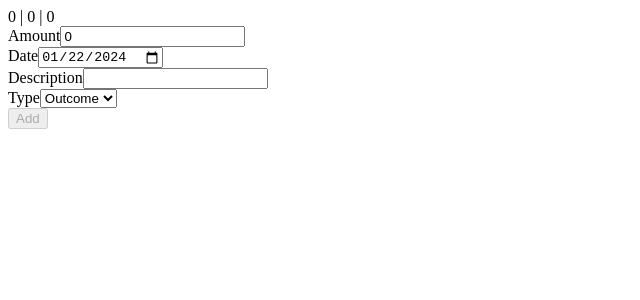
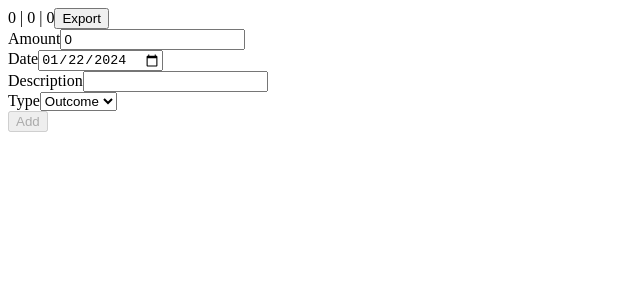
Before and after one commit to davdifr/minimalist-expense-tracker, an Angular app: page /main in a window 1280 px wide. Shown: the top 300 px of the page, without its empty margins (0-640 px from the left). Built offline with nearby package versions, Linux system fonts and the light colour scheme.

Commit message:
Add export functionality to main component

```diff
--- /dev/null
+++ b/src/app/components/export/export.component.html
@@ -0,0 +1 @@
+<p>export works!</p>
--- /dev/null
+++ b/src/app/components/export/export.component.ts
@@ -0,0 +1,44 @@
+import { Component, input } from '@angular/core';
+import { FinancialTransaction } from '../../models/transactions.models';
+
+@Component({
+    selector: 'app-export',
+    standalone: true,
+    imports: [],
+    template: `<button (click)="downloadTransactions()">Export</button>`,
+})
+export default class ExportComponent {
+    transactionList = input<FinancialTransaction[]>();
+
+    downloadTransactions(): void {
+        const data = this.transactionList();
+        const url = this.createBlobUrl(data);
+        this.downloadFromUrl(
+            url,
+            `transaction-list-${this.dateToString()}.txt`
+        );
+    }
+
+    private createBlobUrl(data: any): string {
+        const jsonData = JSON.stringify(data);
+        const blob = new Blob([jsonData], { type: 'text/plain' });
+        const url = window.URL.createObjectURL(blob);
+        return url;
+    }
+
+    private downloadFromUrl(url: string, filename: string): void {
+        const a = document.createElement('a');
+        a.href = url;
+        a.download = filename;
+        a.click();
+    }
+
+    private dateToString(): string {
+        const date = new Date();
+        const day = String(date.getDate()).padStart(2, '0');
+        const month = String(date.getMonth() + 1).padStart(2, '0');
+        const year = date.getFullYear();
+
+        return `${day}-${month}-${year}`;
+    }
+}
--- a/src/app/pages/main/main.component.ts
+++ b/src/app/pages/main/main.component.ts
@@ -3,16 +3,18 @@ import { TransactionService } from '../../services/transaction.service';
 import { SummaryComponent } from '../../components/summary/summary.component';
 import { FormComponent } from '../../components/form/form.component';
 import ListComponent from '../../components/list/list.component';
+import ExportComponent from '../../components/export/export.component';
 
 @Component({
     selector: 'app-main',
     standalone: true,
-    imports: [SummaryComponent, FormComponent, ListComponent],
+    imports: [SummaryComponent, ExportComponent, FormComponent, ListComponent],
     template: `<app-summary
             [totalIncome]="transactionService.totalIncome()"
             [totalOutcome]="transactionService.totalOutcome()"
             [netTotal]="transactionService.netTotal()"
         />
+        <app-export [transactionList]="transactionService.transactionList()" />
         <app-form (transaction)="transactionService.addTransaction($event)" />
         <app-list
             [transactionsList]="transactionService.transactionList()"
```
Also changed, not shown: src/app/components/export/export.component.css (added).
